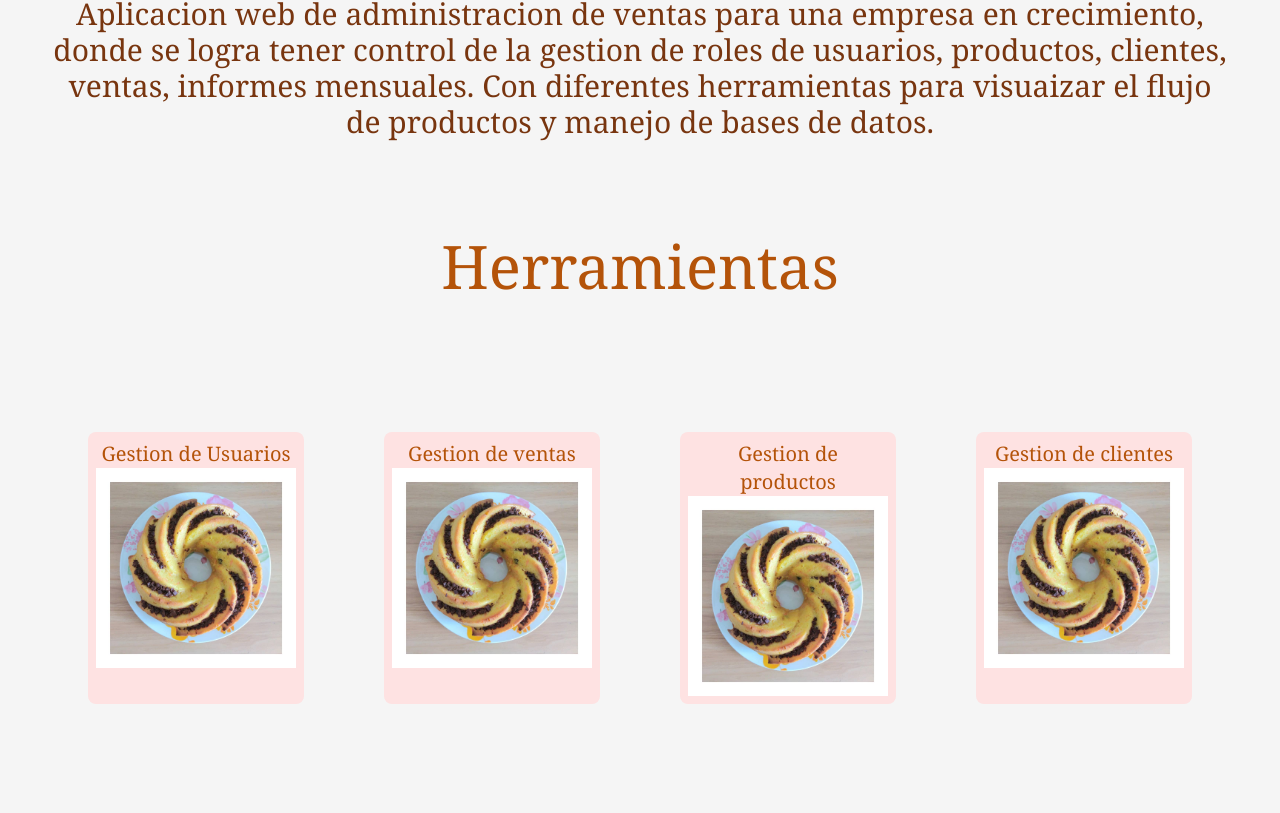
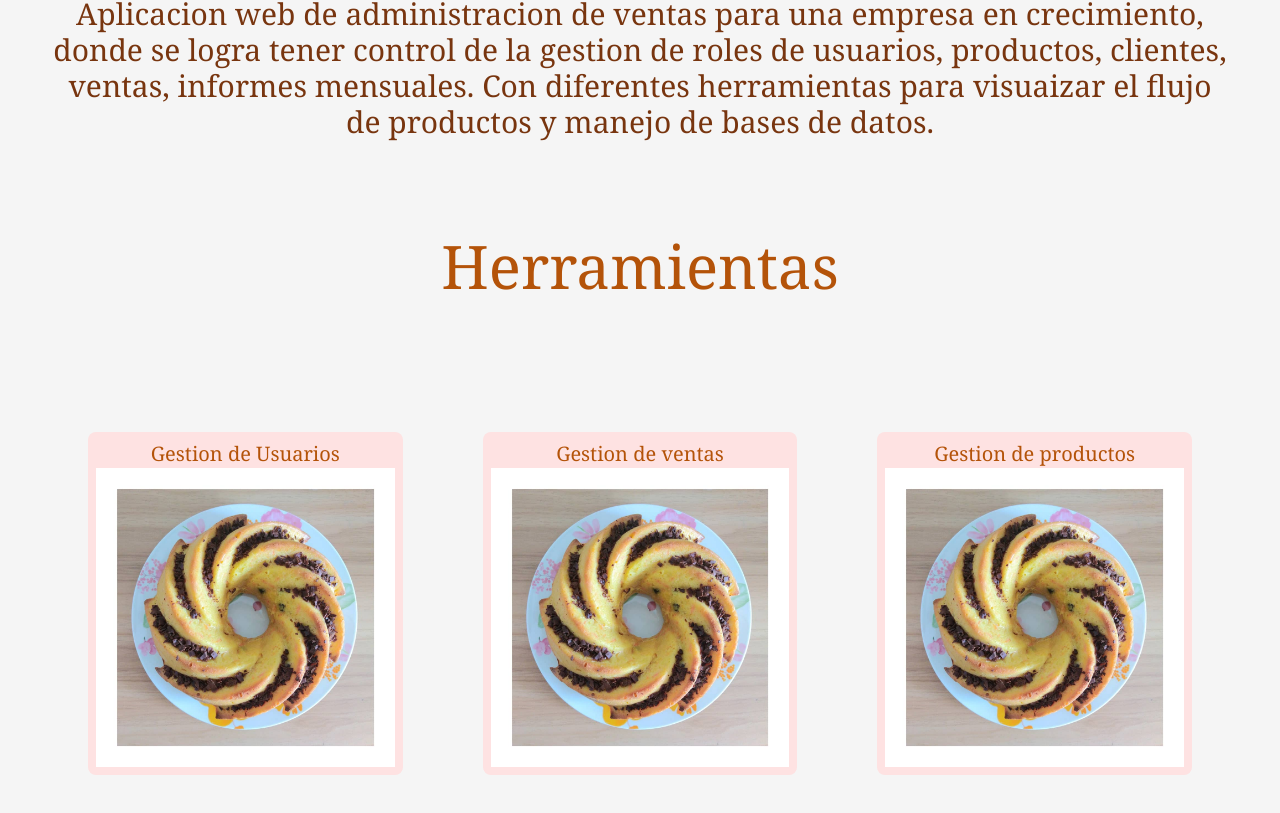
Before and after one commit to programmingEvolution/Proyecto, a React (Create React App) app in the folder front-cmr-pastry/: page / in a window 1280 px wide. Shown: the part 660-1473 px from the top of the page. Before the commit the page ends 1420 px from the top, so only its background shows below. Built offline with nearby package versions, Linux system fonts and the light colour scheme.

Commit message:
corregir estilos children

```diff
--- a/front-cmr-pastry/src/components/Sidebar.jsx
+++ b/front-cmr-pastry/src/components/Sidebar.jsx
@@ -35,7 +35,7 @@ const Sidebar = () => {
             <img
               style={{ float: "left" }}
               src={usuarioData.picture}
-              className="h-7 w-7 rounded-full"
+              className="ml-4 h-8 w-8 rounded-full"
             />
             {usuarioData.given_name}
           </li>
@@ -51,7 +51,7 @@ const Sidebar = () => {
             </li>
           </Link>
           <Link to="/productos">
-            <li>
+            <li className="active">
               <img
                 style={{ float: "left" }}
                 src={caja}
@@ -62,7 +62,7 @@ const Sidebar = () => {
             </li>
           </Link>
           <Link to="/tablaventas">
-            <li>
+            <li className="active">
               <img
                 style={{ float: "left" }}
                 src={ventas}
@@ -73,7 +73,7 @@ const Sidebar = () => {
             </li>
           </Link>
           <Link to="/usuarios">
-            <li>
+            <li className="active">
               <img
                 style={{ float: "left" }}
                 src={grupo}
--- a/front-cmr-pastry/src/pages/Index.jsx
+++ b/front-cmr-pastry/src/pages/Index.jsx
@@ -7,9 +7,11 @@ import clientes from "../media/clientes.jpeg";
 const Index = () => {
   return (
     <div>
-      <section>
+      <section className="">
         <section>
-          <h1 class=" h-full w-full text-xl md: text:6xl mf lg:text-9xl flex object-center font-serif font-medium  text-yellow-700 my-44 justify-center">Admin Juli's Pastry</h1>
+          <h1 class=" h-full w-full text-xl md: text:6xl mf lg:text-9xl flex object-center font-serif font-medium  text-yellow-700 my-44 justify-center">
+            Admin Juli's Pastry
+          </h1>
           <p class="w-full h-full text-lg md: text:xl mf lg:text-3xl text-center font-serif  text-yellow-900 my-20">
             Aplicacion web de administracion de ventas para una empresa en
             crecimiento, donde se logra tener control de la gestion de roles de
@@ -20,24 +22,21 @@ const Index = () => {
         </section>
 
         <section flex>
-          <h2 class="h-full w-full text-xl md: text:3xl mf lg:text-6xl flex object-center font-serif font-medium  text-yellow-700 my-24 justify-center">Herramientas</h2>
+          <h2 class="h-full w-full text-xl md: text:3xl mf lg:text-6xl flex object-center font-serif font-medium  text-yellow-700 my-24 justify-center">
+            Herramientas
+          </h2>
           <div>
             <ul class="flex">
               <li class="inline-block p-2 m-10 bg-red-100 rounded-lg text-xl md: text:2xl mf :text-3xl font-serif justify-center text-center text-yellow-700">
                 Gestion de Usuarios
                 <img class="" src={tortaEspiralGrande} alt="foto muffin" />
               </li>
-              <li class="inline-block p-2 m-10  bg-red-100 rounded-lg text-xl md: text:2xl mf :text-3xl font-serif justify-center text-center text-yellow-700">Gestion de ventas
+              <li class="inline-block p-2 m-10  bg-red-100 rounded-lg text-xl md: text:2xl mf :text-3xl font-serif justify-center text-center text-yellow-700">
+                Gestion de ventas
                 <img class="" src={tortaEspiralGrande} alt="foto muffin" />
               </li>
-              <li class="inline-block p-2 m-10 bg-red-100 rounded-lg text-xl md: text:2xl mf :text-3xl font-serif justify-center text-center text-yellow-700">Gestion de productos
-                <img
-                  class=""
-                  src={tortaEspiralGrande}
-                  alt="foto muffin"
-                />
-              </li>
-              <li class="inline-block p-2 m-10 bg-red-100 rounded-lg text-xl md: text:2xl mf :text-3xl font-serif justify-center text-center text-yellow-700">Gestion de clientes
+              <li class="inline-block p-2 m-10 bg-red-100 rounded-lg text-xl md: text:2xl mf :text-3xl font-serif justify-center text-center text-yellow-700">
+                Gestion de productos
                 <img class="" src={tortaEspiralGrande} alt="foto muffin" />
               </li>
             </ul>
--- a/front-cmr-pastry/src/pages/Productos.jsx
+++ b/front-cmr-pastry/src/pages/Productos.jsx
@@ -127,7 +127,7 @@ const Productos = () => {
           <section>
             <input
               value={busqueda}
-              className=" w-15 h-10 rounded-lg border border-gray-300 focus:outline-none focus:ring-2 focus:ring-gray-200 "
+              className=" w-15  mr-10 h-10 rounded-lg border border-gray-300 focus:outline-none focus:ring-2 focus:ring-gray-200 "
               id="idProducto"
               placeholder="Buscar Producto"
               type="ID"
--- a/front-cmr-pastry/src/pages/admin/TablaVenta.jsx
+++ b/front-cmr-pastry/src/pages/admin/TablaVenta.jsx
@@ -82,9 +82,9 @@ const TablaVenta = () => {
         <section className="flex justify-between mt-6 mb-6">
           <section>
             <PrivateComponent roleList={["Vendedor", "Administrador"]}>
-              <section>
+              <section className="  ml-16">
                 <Link to="registrarventa">
-                  <button className="bg-red-100 h-10   ml-4 rounded-lg border cursor-pointer hover:bg-red-200 p-2 pl-5 pr-5">
+                  <button className="bg-red-100 h-10 rounded-lg border cursor-pointer hover:bg-red-200 p-2 pl-5 pr-5">
                     Nueva venta
                   </button>
                 </Link>
@@ -96,7 +96,7 @@ const TablaVenta = () => {
               value={busqueda}
               className=" h-10 mr-10 rounded-lg border border-gray-300 focus:outline-none focus:ring-2 focus:ring-gray-200 "
               id="idProducto"
-              placeholder="Ingrese el nombre del producto"
+              placeholder="Ingrese id o nombre"
               type="ID"
               onChange={(e) => setBusqueda(e.target.value)}
             ></input>
```
